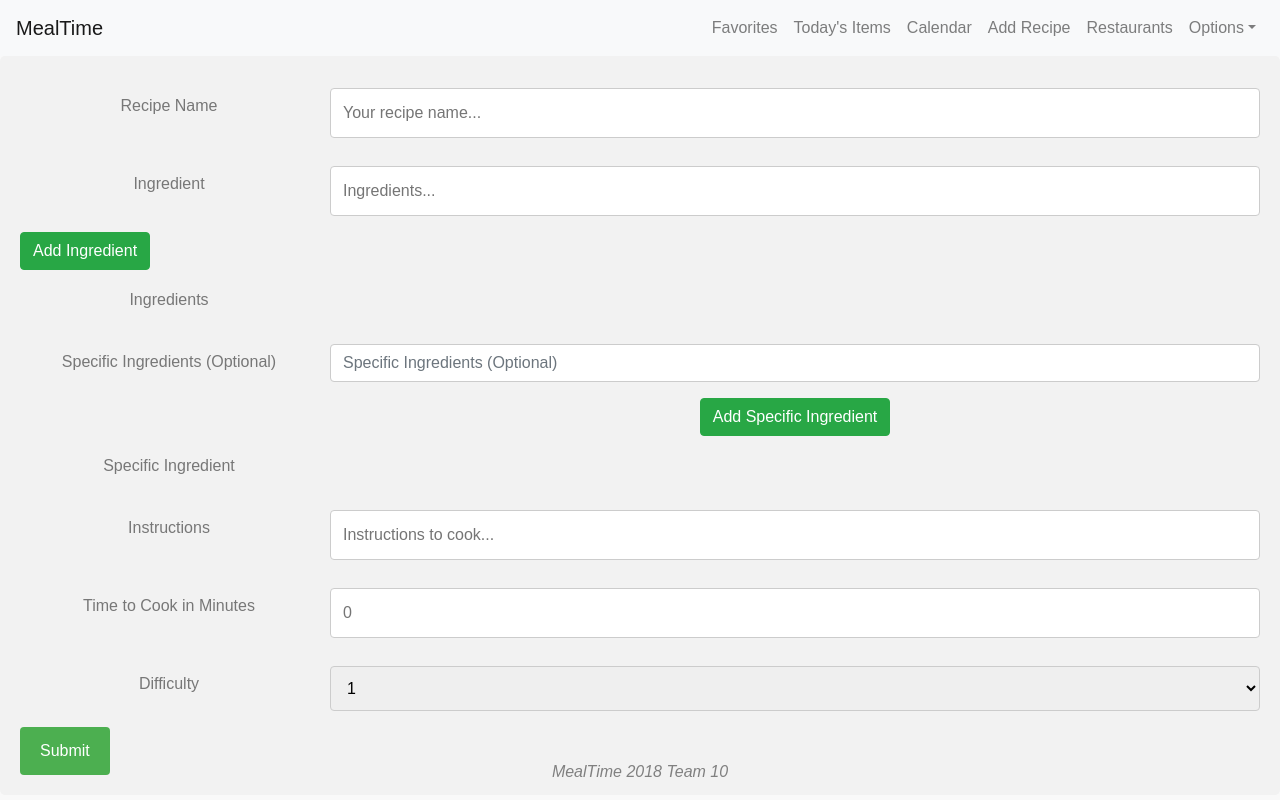
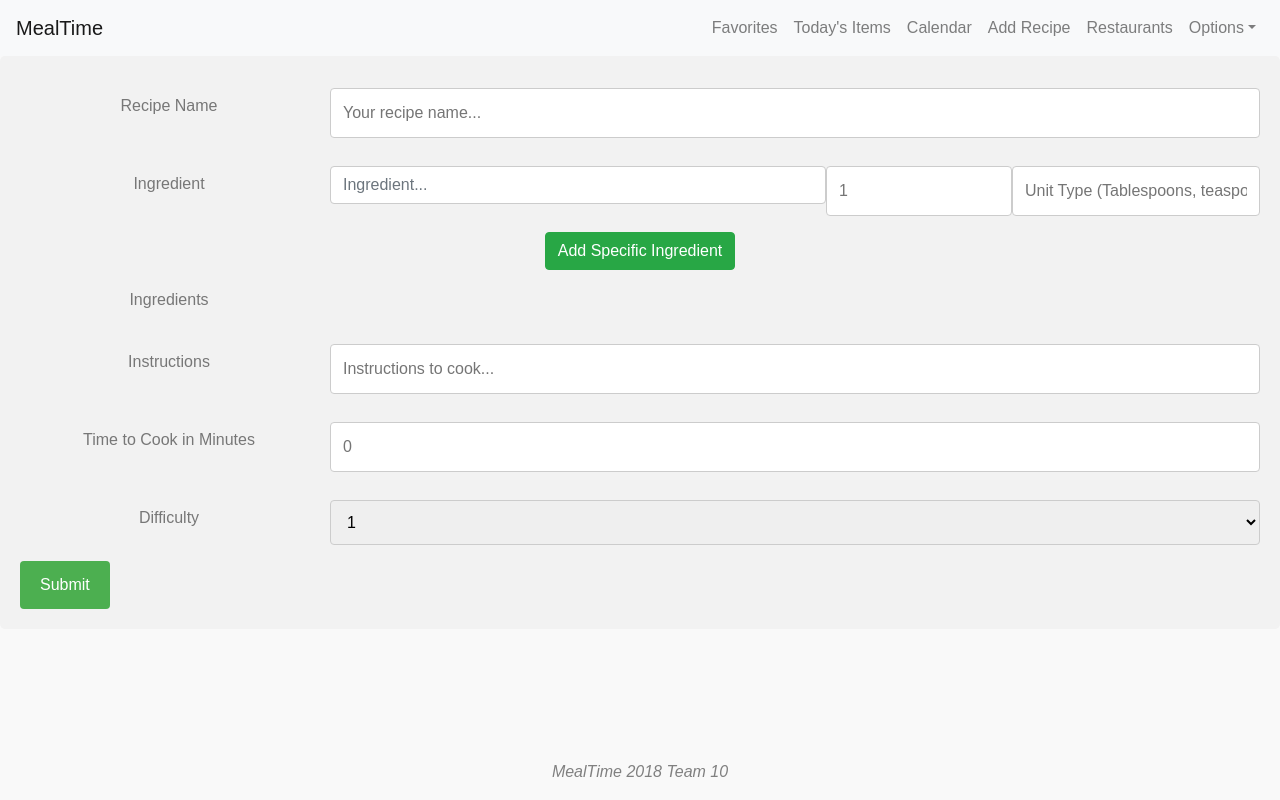
Before and after one commit to pkfoury/MealTime, a React (Create React App) app in the folder mealtime-frontend/: page /add-recipe in a window 1280 px wide. Built offline with nearby package versions, Linux system fonts and the light colour scheme.

Commit message:
Nick AddRecipe S2
* Styled the AddRecipe Page

* Finalized AddRecipe page

* Styled Calendar page to allow for the daily summary page.

```diff
--- a/mealtime-frontend/src/components/AddRecipe.css
+++ b/mealtime-frontend/src/components/AddRecipe.css
@@ -28,15 +28,51 @@ input[type=number] {
   margin-bottom: 16px;
 }
 
+.col-5 {
+  float: left;
+  width: 5%;
+  margin-top: 6px;
+}
+
+.col-10 {
+  float: left;
+  width: 10%;
+  margin-top: 6px;
+}
+
+.col-15 {
+  float: left;
+  width: 15%;
+  margin-top:6px;
+}
+
+.col-20 {
+  float: left;
+  width: 20%;
+  margin-top: 6px;
+}
+
 .col-25 {
   float: left;
   width: 25%;
   margin-top: 6px;
 }
 
+.col-40 {
+  float: left;
+  width: 40%;
+  margin-top: 6px;
+}
+
 .col-75 {
   float: left;
   width: 75%;
+  margin-top: 6px;
+}
+
+.col-50 {
+  float: left;
+  width: 50%;
   margin-top: 6px;
 }
 
--- a/mealtime-frontend/src/components/AddRecipe.js
+++ b/mealtime-frontend/src/components/AddRecipe.js
@@ -9,9 +9,8 @@ class AddRecipe extends Component {
       items: [],
       selectedItem: null,
       specific: null,
-      specifics: [],
-      term: null,
-      terms: []
+      specifics: []
+
     }
   }
   doSearch(term) {
@@ -33,16 +32,6 @@ class AddRecipe extends Component {
         this.setState({ specific: term});
       }
     }.bind(this));
-  }
-
-  addItemToIngredientsList() {
-    var arrayTerms = this.state.terms.slice();
-    if (this.state.term == null) {
-      return;
-    }
-    arrayTerms.push(this.state.term);
-    this.setState({ terms: arrayTerms, term: null});
-    this.refs.foodItem.value = '';
   }
 
   addItemToSpecificIngredientsList() {
@@ -83,46 +72,11 @@ class AddRecipe extends Component {
             <div className="col-25">
               <label>Ingredient</label>
             </div>
-            <div className="col-75">
-              <input type="text"
-                onChange={event => this.setState({term: event.target.value})}
-                id="foodItem"
-                ref="foodItem"
-                name="ingredients"
-                placeholder="Ingredients..."
-                />
-            </div>
-            <div>
-              <button type="button" className="btn-success btn" onClick={() => this.addItemToIngredientsList()}>Add Ingredient</button>
-            </div>
-            <link rel="stylesheet" href="https://stackpath.bootstrapcdn.com/bootstrap/4.1.0/css/bootstrap.min.css"
-              integrity="sha384-9gVQ4dYFwwWSjIDZnLEWnxCjeSWFphJiwGPXr1jddIhOegiu1FwO5qRGvFXOdJZ4"
-              crossOrigin="anonymous"></link>
-          </div>
-          <div className="row">
-            <div className="col-25">
-              <label>Ingredients</label>
-            </div>
-            <div className="col-75">
-              {this.state.terms.map((item, index) => (
-                <div key={item} className="selected-item-row row">
-                  <div className="col-lg-5">{item}</div>
-                </div>
-              ))}
-              <link rel="stylesheet" href="https://stackpath.bootstrapcdn.com/bootstrap/4.1.0/css/bootstrap.min.css"
-                integrity="sha384-9gVQ4dYFwwWSjIDZnLEWnxCjeSWFphJiwGPXr1jddIhOegiu1FwO5qRGvFXOdJZ4"
-                crossOrigin="anonymous"></link>
-            </div>
-          </div>
-          <div className="row">
-            <div className="col-25">
-              <label>Specific Ingredients (Optional)</label>
-            </div>
-            <div className="col-75">
+            <div className="col-40">
               <input type="text"
                 onChange={event => this.doSearch(event.target.value)}
                 className="form-control"
-                placeholder="Specific Ingredients (Optional)"
+                placeholder="Ingredient..."
                 id="foodSearch"
                 list="items"
                 ref="foodSearch"
@@ -132,17 +86,20 @@ class AddRecipe extends Component {
                   <option key={index} value={dropdownItem.name}/>
                 ))}
               </datalist>
-              <div>
-                <button type="button" className="btn-success btn" onClick={() => this.addItemToSpecificIngredientsList()}>Add Specific Ingredient</button>
-              </div>
-              <link rel="stylesheet" href="https://stackpath.bootstrapcdn.com/bootstrap/4.1.0/css/bootstrap.min.css"
-                integrity="sha384-9gVQ4dYFwwWSjIDZnLEWnxCjeSWFphJiwGPXr1jddIhOegiu1FwO5qRGvFXOdJZ4"
-                crossOrigin="anonymous"></link>
             </div>
+            <div className="col-15">
+              <input type="number" id="count" name="ingredientCount" placeholder="1" step="1" min="1"/>
+            </div>
+            <div className="col-20">
+              <input type="text" id="unit" name="unitType" placeholder="Unit Type (Tablespoons, teaspoons, etc.)"/>
+            </div>
+          </div>
+          <div>
+            <button type="button" className="btn-success btn" onClick={() => this.addItemToSpecificIngredientsList()}>Add Specific Ingredient</button>
           </div>
           <div className="row">
             <div className="col-25">
-              <label>Specific Ingredient</label>
+              <label>Ingredients</label>
             </div>
             <div className="col-75">
               {this.state.specifics.map((item, index) => (
--- a/mealtime-frontend/src/components/Calendar.css
+++ b/mealtime-frontend/src/components/Calendar.css
@@ -78,14 +78,15 @@ main {
 
 .page {
   content: "";
-  display: table;
+  display: flex;
   clear: both;
+  margin-top: 3.5em;
 }
 
 .col-25 {
   float: left;
   width: 25%;
-  margin-top: 5em;
+  margin-top: 1.5em;
 }
 
 .row-middle {
--- a/mealtime-frontend/src/components/Calendar.js
+++ b/mealtime-frontend/src/components/Calendar.js
@@ -5,7 +5,8 @@ import './Calendar.css';
 class Calendar extends Component {
   state = {
     currentWeek: new Date(),
-    selectedDate: new Date()
+    selectedDate: new Date(),
+    number: 1
   };
 
   renderHeader() {
@@ -93,7 +94,8 @@ class Calendar extends Component {
 
   onDateClick = day => {
     this.setState({
-      selectedDate: day
+      selectedDate: day,
+      number: 3
     });
   };
 
@@ -117,6 +119,11 @@ class Calendar extends Component {
           {this.renderDays()}
           {this.renderCells()}
         </div>
+        <div className="page">
+          <div className="col-25">
+            <h5>Daily Calories: {this.state.number}</h5>
+          </div>
+        </div>
       </div>
     );
   }
```
